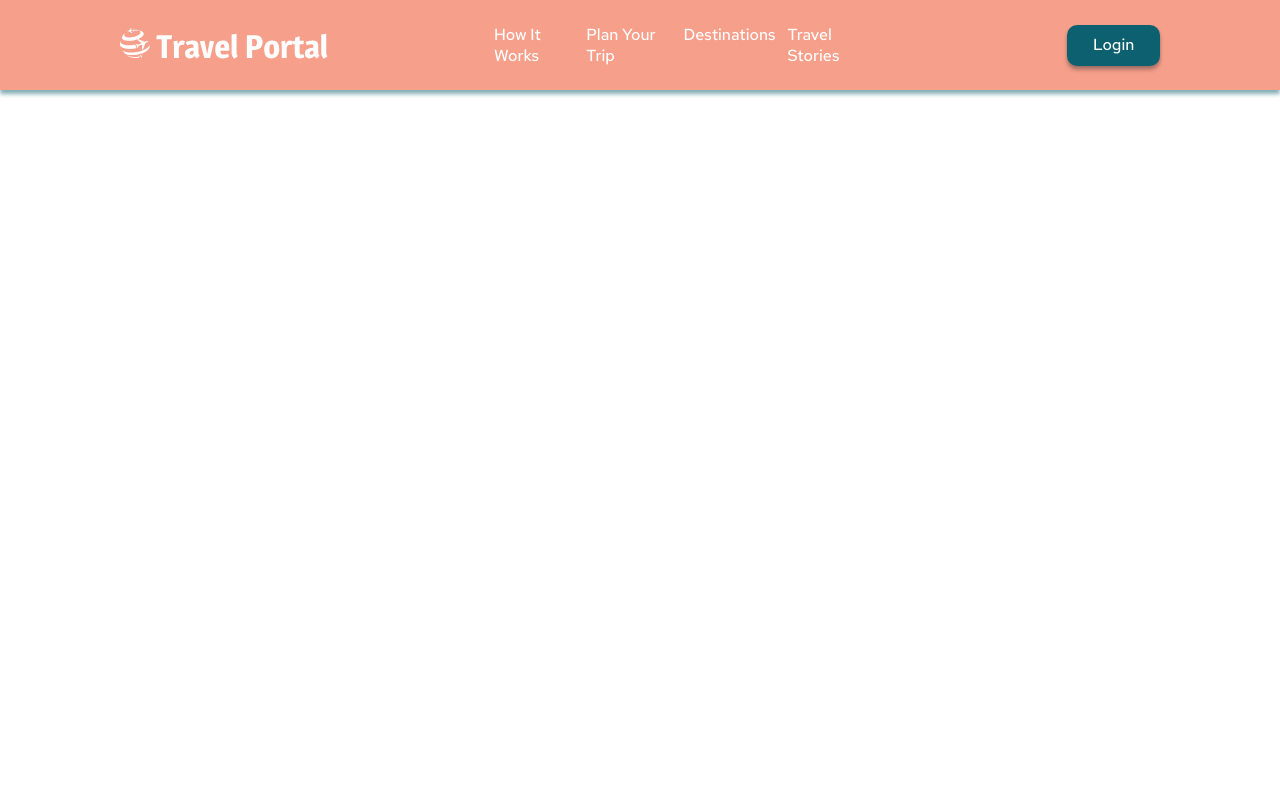
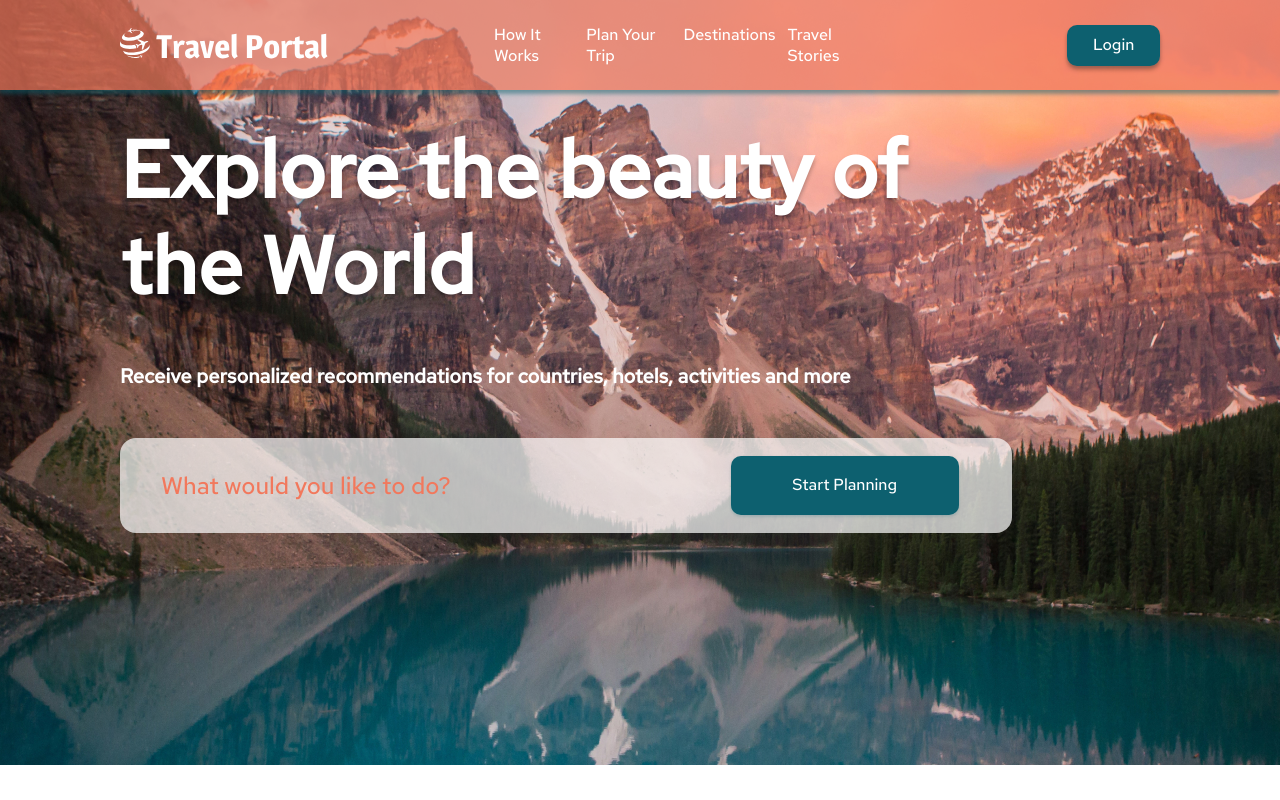
Before and after one commit to thestrelchik/travel, a plain HTML site: page index.html in a window 1280 px wide. Drawn offline with Linux system fonts and the light colour scheme.

Commit message:
main is done

```diff
--- a/css/style.css
+++ b/css/style.css
@@ -15,6 +15,7 @@ body {
 .header_wrapper {
   height: 90px;
   display: flex;
+  justify-content: center;
   align-items: center;
 }
 .header_logo {
@@ -46,3 +47,56 @@ body {
 }
 
 /*main*/
+.main {
+  background-image: url(/images/main.jpg);
+  position: absolute;
+  width: 100%;
+  height: 765px;
+  left: 0px;
+  top: 0px;
+  z-index: -1;
+}
+.main_wrapper {
+  margin-top: 122px;
+  max-width: 892px;
+}
+.main_h1 {
+  font-weight: 700;
+  font-size: 80px;
+  line-height: 96px;
+  color: #FFFFFF;
+  text-shadow: 0px 4px 4px rgba(0, 0, 0, 0.25);
+}
+.main_p {
+  font-weight: 700;
+  font-size: 20px;
+  line-height: 24px;
+  color: #FFFFFF;
+  margin: 50px 0;
+}
+.main_search {
+  display: flex;
+  width: 892px;
+  height: 95px;
+  background: rgba(255, 255, 255, 0.7);
+  border-radius: 16px;
+  align-items: center;
+}
+.main_search_p {
+  font-weight: 400;
+  font-size: 24px;
+  line-height: 29px;
+  color: #F2785C;
+  margin-left: 41px;
+  margin-right: 280px;
+}
+.main_search_button {
+  width: 228px;
+  height: 59px;
+  color: #FFFFFF;
+  background: #0D606F;
+  box-shadow: 0px 0px 3px rgba(13, 96, 111, 0.08), 0px 2px 3px rgba(13, 96, 111, 0.16);
+  border-radius: 10px;
+  margin-right: 18px;
+  border: 0;
+}
--- a/index.html
+++ b/index.html
@@ -32,7 +32,20 @@
     </header>
     <div class="main">
         <div class="wrapper">
-
+          <div class="main_wrapper">
+            <h1 class="main_h1">
+              Explore the beauty of the World
+            </h1>
+            <p class="main_p">
+              Receive personalized recommendations for countries, hotels, activities and more
+            </p>
+            <div class="main_search">
+              <p class="main_search_p">
+                What would you like to do?
+              </p>
+              <button class="main_search_button" type="button">Start Planning</button>
+            </div>
+          </div>
         </div>
     </div>
 </body>
```
